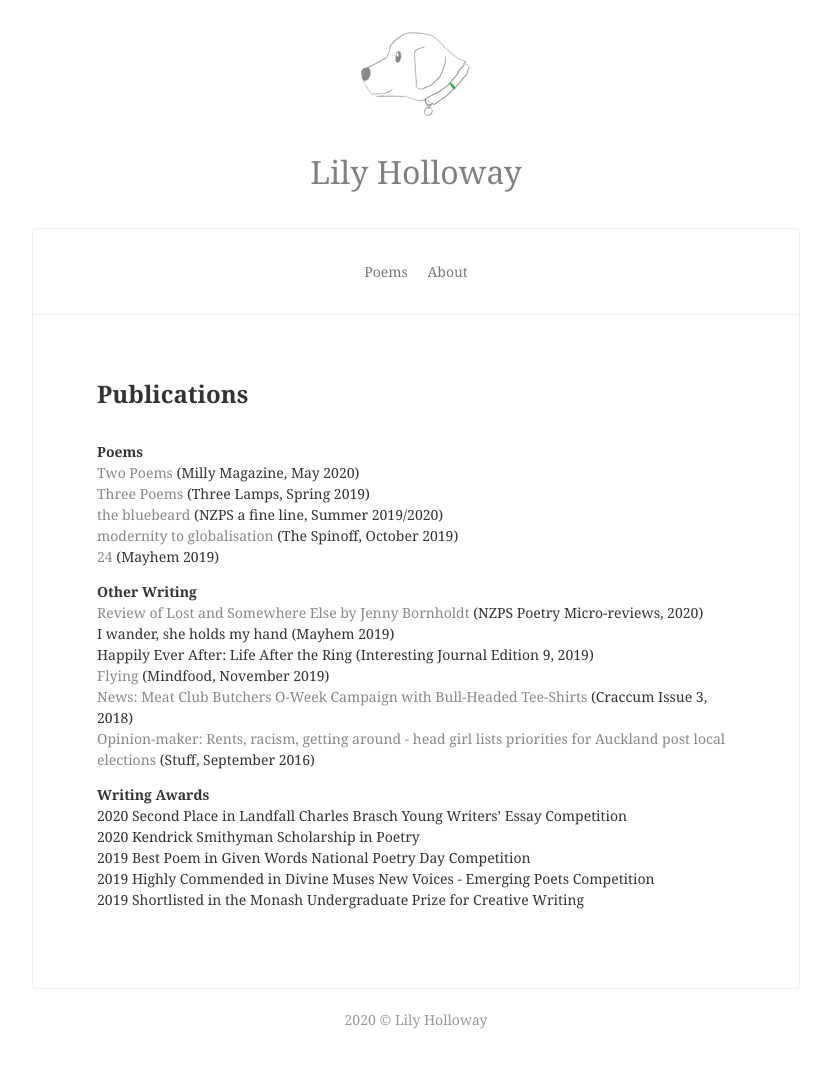
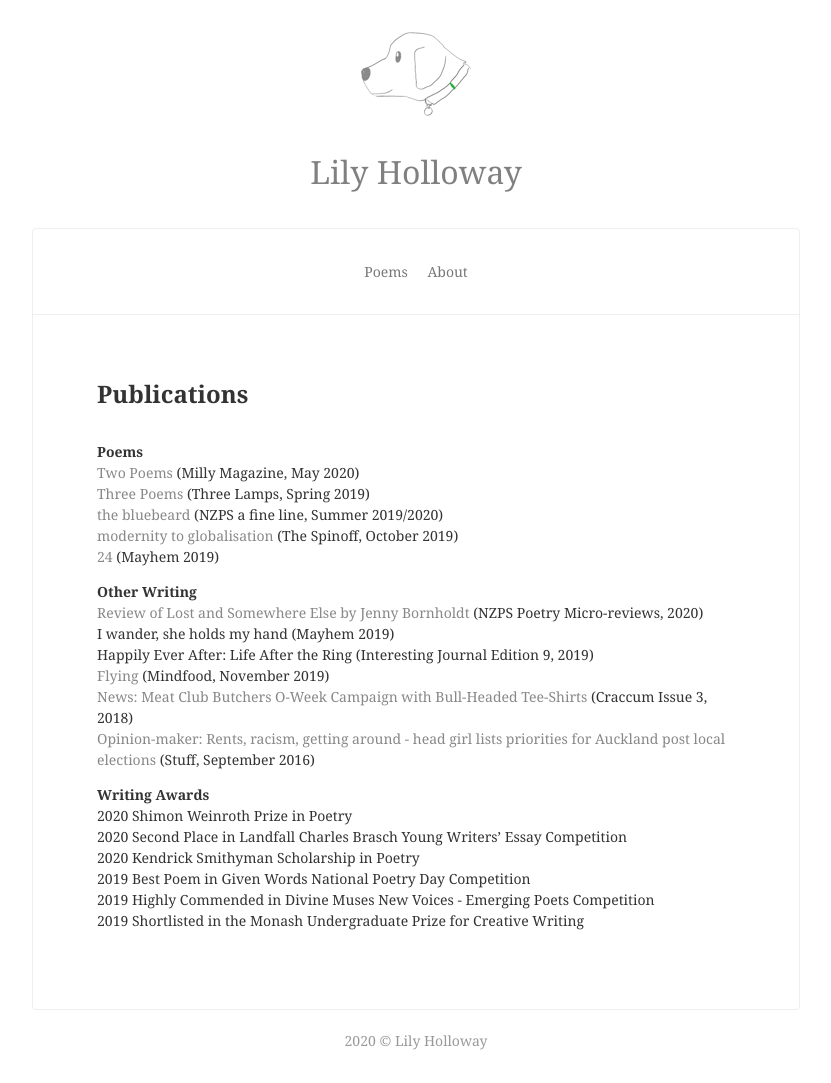
Before and after one commit to lilyholloway/lilyholloway.github.io, a Jekyll site: the page built from cv.md, in a window 1280 px wide. Shown: the whole page, without its empty margins (224-1055 px from the left). Built offline with Jekyll 4.4.1, drawn with Linux system fonts in a browser that asks for light colours; nearby versions of some CDN libraries; before the commit the page ends 1062 px from its top, so only the background shows below that.

Commit message:
Update cv.md

```diff
--- a/cv.md
+++ b/cv.md
@@ -20,6 +20,7 @@ Happily Ever After: Life After the Ring (Interesting Journal Edition 9, 2019)<br
 <a href="https://www.stuff.co.nz/auckland/local-news/north-shore-times/84029761/opinionmaker-rents-racism-getting-around--head-girl-lists-priorities-for-auckland-post-local-elections">Opinion-maker: Rents, racism, getting around - head girl lists priorities for Auckland post local elections</a> (Stuff, September 2016)
 
 <b>Writing Awards</b><br>
+2020 Shimon Weinroth Prize in Poetry<br>
 2020 Second Place in Landfall Charles Brasch Young Writers' Essay Competition<br>
 2020 Kendrick Smithyman Scholarship in Poetry<br>
 2019 Best Poem in Given Words National Poetry Day Competition<br>
```
